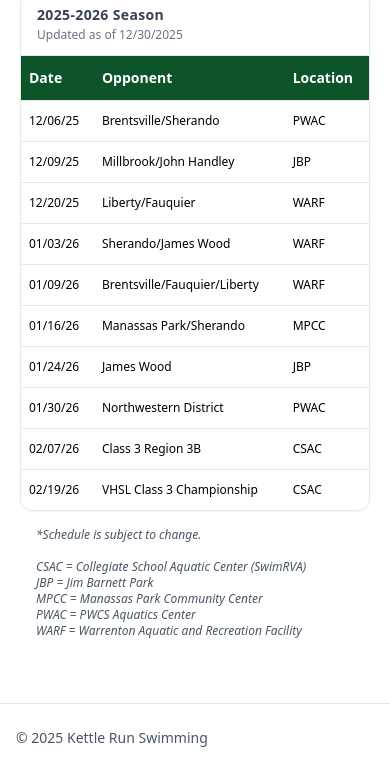
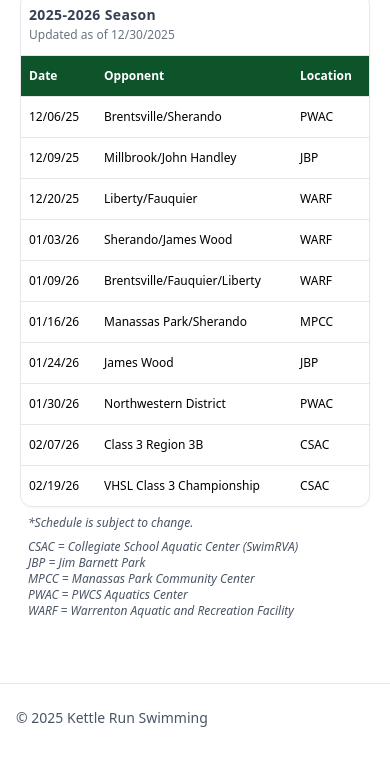
Before and after one commit to dalton-regenbogen/kettle-run-swimming, a website: page schedule.html in a window 390 px wide. Shown: the part 254-1026 px from the top of the page. Drawn offline with Linux system fonts and the light colour scheme.

Commit message:
tweaked some styling on schedule page

```diff
--- a/schedule.html
+++ b/schedule.html
@@ -71,7 +71,7 @@
             Competition Schedule
           </h1>
           <div class="rounded-xl overflow-x-auto not-last:border border-gray-200 shadow-xs">
-            <div class="px-4 py-3 border-b border-gray-200">
+            <div class="md:px-4 px-2 py-3 border-b border-gray-200">
               <h2 class="text-sm font-semibold tracking-wide text-gray-700">
                 2025-2026 Season
               </h2>
@@ -79,7 +79,7 @@
                 Updated as of 12/30/2025
               </p>
             </div>
-            <table class="min-w-full text-sm rounded-xl bg-white">
+            <table class="min-w-full md:text-sm text-xs rounded-xl bg-white">
               <thead class="bg-green-900 text-white text-left">
                 <tr>
                   <th class="py-3 md:px-4 px-2">Date</th>
@@ -164,12 +164,12 @@
             </table>
           </div>
 
-          <p class="md:text-sm text-xs text-gray-600 italic p-4">*Schedule is subject to change. <span class="hidden sm:inline-block">Please check back periodically for updates.</span></p>
-          <p class="md:text-sm text-xs text-gray-600 italic pl-4">CSAC = Collegiate School Aquatic Center (SwimRVA)</p>
-          <p class="md:text-sm text-xs text-gray-600 italic pl-4">JBP = Jim Barnett Park</p>
-          <p class="md:text-sm text-xs text-gray-600 italic pl-4">MPCC = Manassas Park Community Center</p>
-          <p class="md:text-sm text-xs text-gray-600 italic pl-4">PWAC = PWCS Aquatics Center</p>
-          <p class="md:text-sm text-xs text-gray-600 italic pl-4">WARF = Warrenton Aquatic and Recreation Facility</p>
+          <p class="md:text-sm text-xs text-gray-600 italic md:p-4 p-2">*Schedule is subject to change. <span class="hidden sm:inline-block">Please check back periodically for updates.</span></p>
+          <p class="md:text-sm text-xs text-gray-600 italic md:pl-4 pl-2">CSAC = Collegiate School Aquatic Center (SwimRVA)</p>
+          <p class="md:text-sm text-xs text-gray-600 italic md:pl-4 pl-2">JBP = Jim Barnett Park</p>
+          <p class="md:text-sm text-xs text-gray-600 italic md:pl-4 pl-2">MPCC = Manassas Park Community Center</p>
+          <p class="md:text-sm text-xs text-gray-600 italic md:pl-4 pl-2">PWAC = PWCS Aquatics Center</p>
+          <p class="md:text-sm text-xs text-gray-600 italic md:pl-4 pl-2">WARF = Warrenton Aquatic and Recreation Facility</p>
 
         </div>
 
```
Also changed, not shown: css/output.css.
